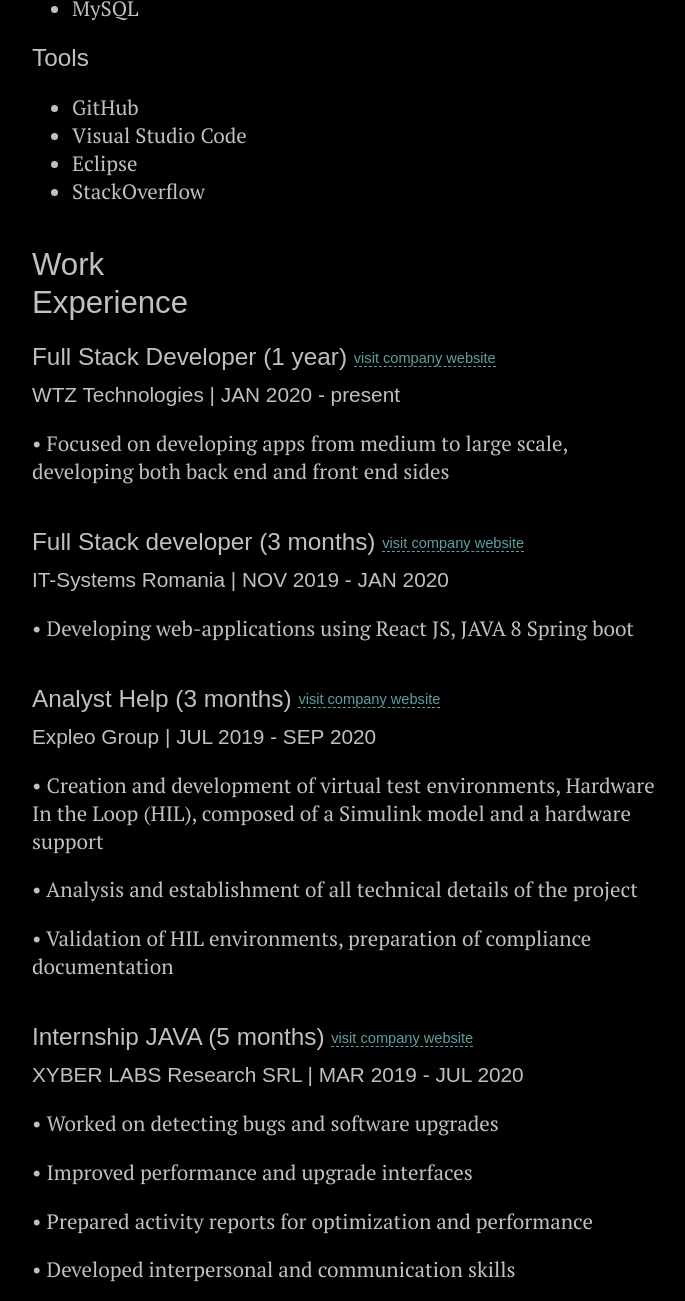
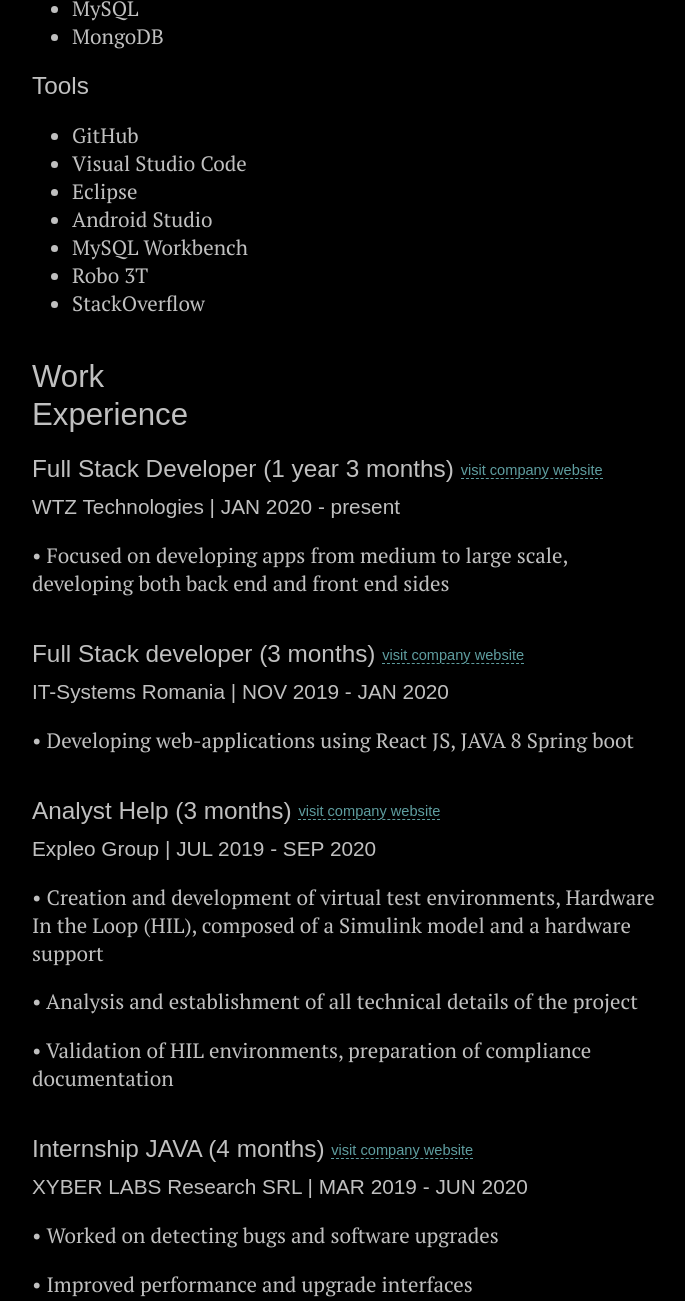
Before and after one commit to patzzz/resume, a plain HTML site: page index.html in a window 1280 px wide. Shown: the part 1182-2483 px from the top of the page, without its empty margins (296-981 px from the left). Drawn offline with Linux system fonts and the light colour scheme; a web font is replaced by a local one.

Commit message:
Update index.html

```diff
--- a/index.html
+++ b/index.html
@@ -219,7 +219,7 @@
             </ul>
         </section>
         <section>
-            <h2>Working <br /> Knowledge</h2>
+            <h2>Working <br/> Knowledge</h2>
             <p>Full Stack developer with 1+ year of experience.</p>
             <p>Developed platforms from middle to large sized projects, back-end & front-end wise, with the help of:</p>
             <ul>
@@ -229,12 +229,16 @@
                 <li>React JS</li>
                 <li>React Native</li>
                 <li>MySQL</li>
+                <li>MongoDB</li>
             </ul>
             <h3>Tools</h3>
             <ul>
                 <li>GitHub</li>
                 <li>Visual Studio Code</li>
                 <li>Eclipse</li>
+                <li>Android Studio</li>
+                <li>MySQL Workbench</li>
+                <li>Robo 3T</li>
                 <li>StackOverflow</li>
             </ul>
         </section>
@@ -242,7 +246,7 @@
         <section>
             <h2>Work <br /> Experience</h2>
             <article>
-                <h3>Full Stack Developer (1 year) <span><a rel="nofollow" target="_blank"
+                <h3>Full Stack Developer (1 year 3 months) <span><a rel="nofollow" target="_blank"
                             href="http://www.wtzconsult.com/">visit company website</a></span></h3>
                 <h4>WTZ Technologies | JAN 2020 - present</h4>
                 <p>• Focused on developing apps from medium to large scale, developing both back end and front end sides
@@ -272,9 +276,9 @@
             </article>
 
             <article>
-                <h3>Internship JAVA (5 months) <span><a rel="nofollow" target="_blank"
+                <h3>Internship JAVA (4 months) <span><a rel="nofollow" target="_blank"
                             href="https://www.xyberlabs.net/">visit company website</a></span></h3>
-                <h4>XYBER LABS Research SRL | MAR 2019 - JUL 2020</h4>
+                <h4>XYBER LABS Research SRL | MAR 2019 - JUN 2020</h4>
                 <p>• Worked on detecting bugs and software upgrades</p>
                 <p>• Improved performance and upgrade interfaces</p>
                 <p>• Prepared activity reports for optimization and performance</p>
```
